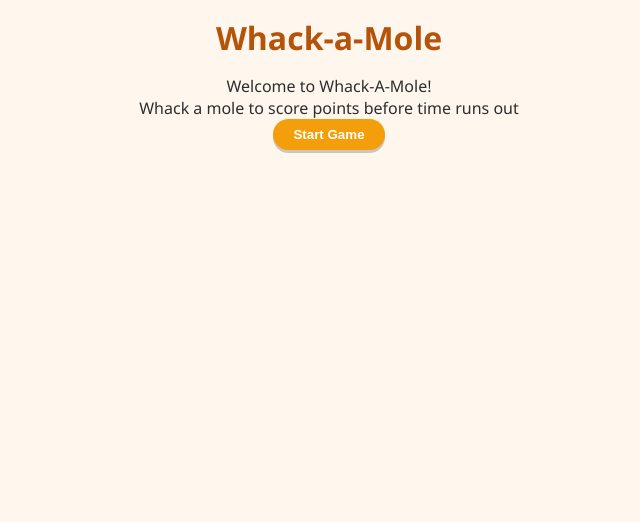
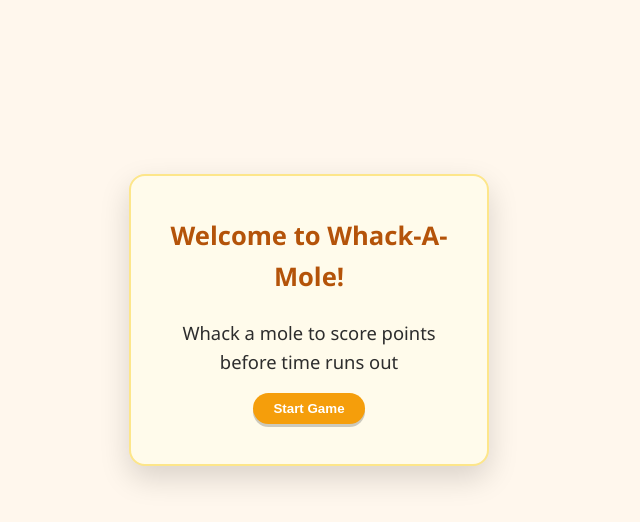
Before and after one commit to brixtongrey/whack-a-mole, a React (Vite) app: page / in a window 1280 px wide. Shown: the top 522 px of the page, without its empty margins (311-951 px from the left). Built offline with nearby package versions, Linux system fonts and the light colour scheme.

Commit message:
feat: CSS edits

```diff
--- a/src/App.jsx
+++ b/src/App.jsx
@@ -10,7 +10,7 @@ function App() {
 
   return (
   <>
-  <h1>Whack-a-Mole</h1>
+  {/* <h1>Whack-a-Mole</h1> */}
   {playing ? (
       <>
   <ScorePanel/>
--- a/src/components/Welcome.jsx
+++ b/src/components/Welcome.jsx
@@ -12,7 +12,7 @@ function Welcome() {
         <p>Whack a mole to score points before time runs out</p>
         <button onClick={start}>Start Game</button>
 
-            {highScore > 0 && <p>High Score:{highScore}</p>}
+            {highScore > 0 && <p className="high-score">High Score:{highScore}</p>}
 
         </section>
         </>
--- a/src/index.css
+++ b/src/index.css
@@ -1,11 +1,3 @@
-.hole {
-  background: url("/hole.png") no-repeat center/contain;
-}
-
-.mole {
-  background-image: url("/mole.png");
-}
-
 * {
   margin: 0;
   padding: 0;
@@ -17,6 +9,10 @@ body {
   background: #fff7ed;
   color: #2d2d2d;
   text-align: center;
+  display: flex;
+  justify-content: center;
+  align-items: center;
+  min-height: 80vh;
   padding: 1rem;
 }
 
@@ -25,39 +21,78 @@ h1 {
   color: #b45309;
 }
 
+.welcome {
+  background: #fffbeb;
+  border: 2px solid #fde68a;
+  border-radius: 16px;
+  padding: 2.5rem 2rem;
+  max-width: 400px;
+  width: 90%;
+  box-shadow: 0 12px 30px rgba(0, 0, 0, 0.15);
+  text-align: center;
+  animation: fadeIn 0.8s ease;
+}
+
+.welcome p {
+margin-bottom: 1rem;
+font-size: 1.15rem;
+line-height: 1.6;
+}
+
+h1, .welcome p:first-child {
+  color: #b45309;
+  font-weight: 700;
+  margin-bottom: 1.25rem;
+  font-size: 1.6rem;
+}
+
 /* Buttons */
 button {
   padding: 0.5rem 1.25rem;
   border: none;
   border-radius: 999px;
   background: #f59e0b;
-  color: white;
+  color: #ffffff;
   font-weight: 600;
   box-shadow: 0 3px 0 rgba(0, 0, 0, 0.2);
-  transition: transform 0.1s ease, background 0.15s ease;
+  transition: transform 0.1s ease, background 0.15s ease, box-shadow 0.15s ease;
 }
+
 button:hover {
-  background: #0000ff;
+  background: #d97706;
   cursor: pointer;
-  transform: translateY(-1px);
+  box-shadow: 0 6px 0 rgba(0, 0, 0, 0.15);
+  transform: translateY(-3px);
 }
 button:active {
   transform: translateY(1px);
+  box-shadow: 0 2px 0 rgba(0, 0, 0, 0.15);
+}
+
+/* High Score Display */
+.high-score {
+  margin-bottom: 1.5rem;
+  font-size: 1.1rem;
+  font-weight: 600;
+  color: #92400e;
 }
 
 .scoreboard {
   display: flex;
   justify-content: center;
   gap: 1rem;
+  flex-wrap: wrap;
   margin-bottom: 1rem;
 }
+
 .scoreboard p {
   background: #fffbeb; /* pale yellow card */
   border: 1px solid #fde68a;
-  border-radius: 8px;
-  padding: 0.5rem 0.75rem;
-  font-weight: 500;
+  border-radius: 12px;
+  padding: 0.5rem 1rem;
+  font-weight: 600;
   min-width: 5ch;
+  box-shadow: 0 2px 5px rgba(0,0,0,0.08);
 }
 
 /* Field Layout */
@@ -68,9 +103,17 @@ button:active {
   grid-auto-rows: 80px;
   gap: 0.75rem;
   justify-content: center;
-  margin: 0 auto;
+  margin: 1rem auto;
 }
 
+.hole {
+  background: url("/hole.png") no-repeat center/contain;
+  transition: transform 0.15s ease;
+}
+
+.mole {
+  background-image: url("/mole.png");
+}
 
 .hole.mole:hover {
   transform: scale(1.15);
@@ -84,6 +127,7 @@ button:active {
   padding: 0.45rem 0.85rem;
   font-weight: 600;
   min-width: 6ch;
+   box-shadow: 0 2px 5px rgba(0,0,0,0.08);
 }
 
 .scoreboard {
@@ -93,12 +137,12 @@ button:active {
 /* timer bar container */
 .timer {
   width: min(420px, 90%);
-  height: 8px;
+  height: 10px;
   background: #fde68a;
   border: 1px solid #fcd34d;
   border-radius: 999px;
   overflow: hidden;
-  margin: 0.5rem auto 0;
+  margin: 0.75rem auto 0;
 }
 
 /* the filling part */
@@ -106,4 +150,11 @@ button:active {
   height: 100%;
   background: linear-gradient(90deg, #f59e0b, #d97706);
   transition: width 0.2s linear;
+  border-radius: 999px;
 }
+
+/* Animations */
+@keyframes fadeIn {
+  from { opacity: 0; transform: translateY(-15px); }
+  to { opacity: 1; transform: translateY(0); }
+}
```
